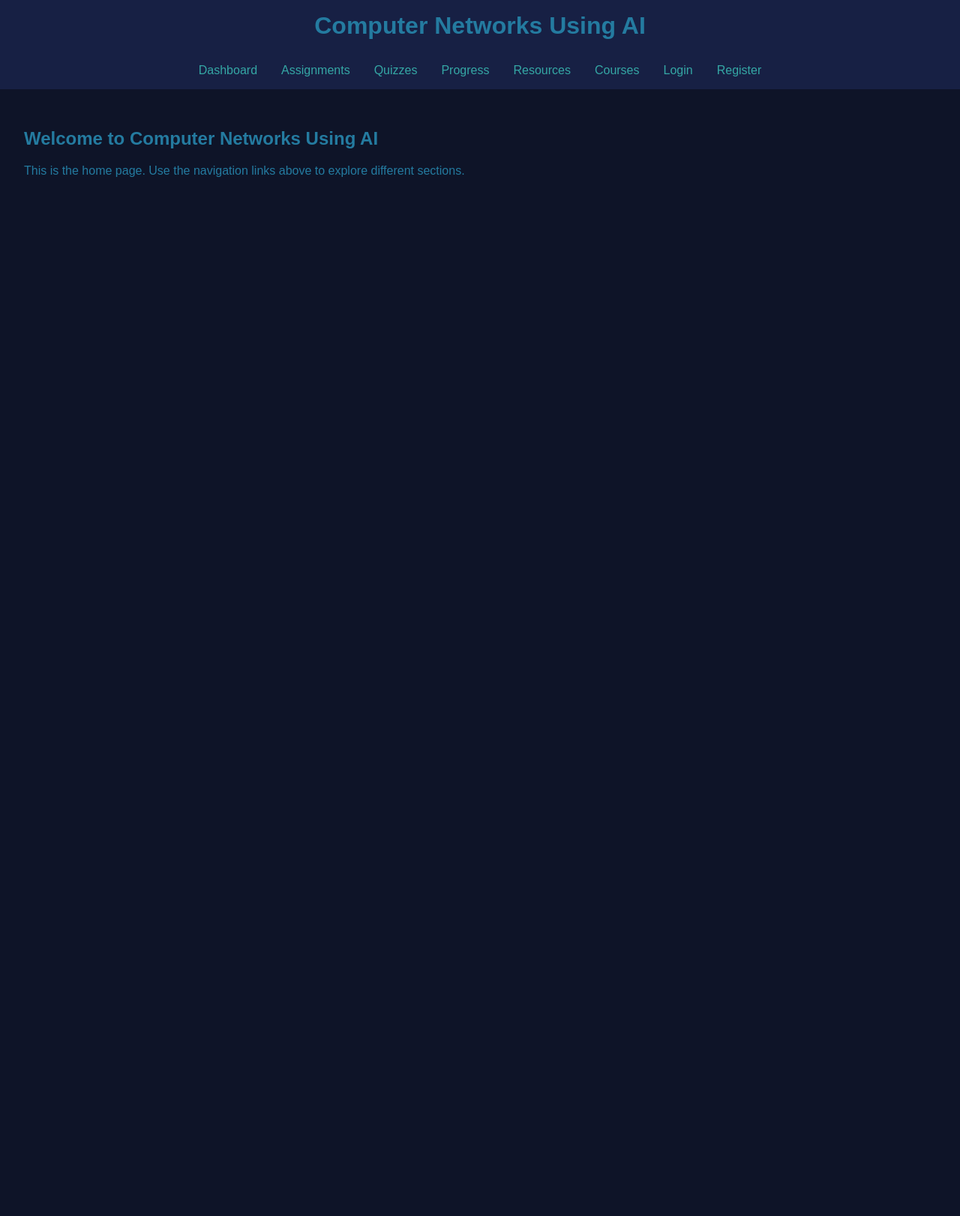
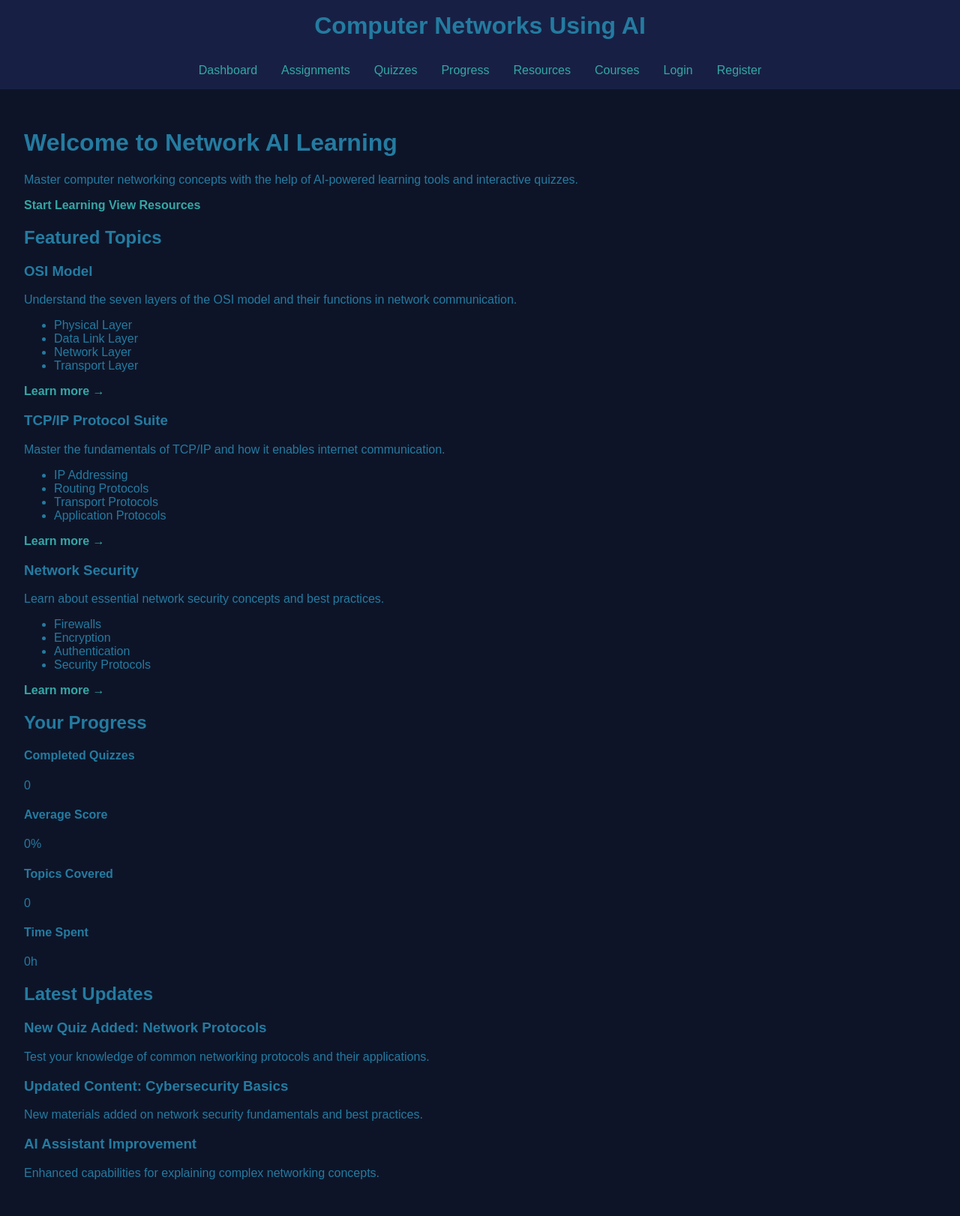
Before and after one commit to OmerCevruk/computer_networks_teaching_platform_with_ai, a Django app: template mainApp/templates/dashboard.html in a window 1280 px wide. Shown: the whole page at 75% size. Before the commit the page ends 236 px from the top, so only its background shows below. Run offline with Django 5.2, Linux system fonts and the light colour scheme; the template is opened without the code that fills it, so the values that code supplies are empty.

Commit message:
makes quiz_chat use ollama (chat.py) and prepares for dashboard

```diff
--- a/mainApp/templates/dashboard.html
+++ b/mainApp/templates/dashboard.html
@@ -1,8 +1,108 @@
 {% extends "base.html" %}
+{% block title %}Dashboard - Computer Networks Using AI{% endblock %}
+{% block content %}
 
-{% block title %}Home - Computer Networks Using AI{% endblock %}
+<!-- Hero Section -->
+<div class="bg-primary-bg-color p-8 rounded-lg shadow-lg mb-8">
+    <div class="max-w-7xl mx-auto">
+        <h1 class="text-4xl font-bold text-text-color mb-4">Welcome to Network AI Learning</h1>
+        <p class="text-lg text-text-color mb-6">Master computer networking concepts with the help of AI-powered learning tools and interactive quizzes.</p>
+        <div class="flex gap-4">
+            <a href="{% url 'quizzes' %}" class="bg-link-color hover:bg-link-hover-bg-color text-white px-6 py-2 rounded-lg transition-colors">Start Learning</a>
+            <a href="{% url 'resources' %}" class="border border-link-color text-link-color hover:bg-link-hover-bg-color hover:text-white px-6 py-2 rounded-lg transition-colors">View Resources</a>
+        </div>
+    </div>
+</div>
 
-{% block content %}
-    <h2>Welcome to Computer Networks Using AI</h2>
-    <p>This is the home page. Use the navigation links above to explore different sections.</p>
+<!-- Featured Topics Section -->
+<div class="max-w-7xl mx-auto mb-12">
+    <h2 class="text-3xl font-bold text-text-color mb-8">Featured Topics</h2>
+    <div class="grid grid-cols-1 md:grid-cols-3 gap-8">
+        <!-- OSI Model -->
+        <div class="bg-header-bg-color rounded-lg p-6 shadow-md">
+            <h3 class="text-xl font-bold text-link-color mb-2">OSI Model</h3>
+            <p class="text-text-color mb-4">Understand the seven layers of the OSI model and their functions in network communication.</p>
+            <ul class="text-text-color mb-4 pl-4">
+                <li>Physical Layer</li>
+                <li>Data Link Layer</li>
+                <li>Network Layer</li>
+                <li>Transport Layer</li>
+            </ul>
+            <a href="#" class="text-link-color hover:text-link-hover-bg-color">Learn more →</a>
+        </div>
+
+        <!-- TCP/IP -->
+        <div class="bg-header-bg-color rounded-lg p-6 shadow-md">
+            <h3 class="text-xl font-bold text-link-color mb-2">TCP/IP Protocol Suite</h3>
+            <p class="text-text-color mb-4">Master the fundamentals of TCP/IP and how it enables internet communication.</p>
+            <ul class="text-text-color mb-4 pl-4">
+                <li>IP Addressing</li>
+                <li>Routing Protocols</li>
+                <li>Transport Protocols</li>
+                <li>Application Protocols</li>
+            </ul>
+            <a href="#" class="text-link-color hover:text-link-hover-bg-color">Learn more →</a>
+        </div>
+
+        <!-- Network Security -->
+        <div class="bg-header-bg-color rounded-lg p-6 shadow-md">
+            <h3 class="text-xl font-bold text-link-color mb-2">Network Security</h3>
+            <p class="text-text-color mb-4">Learn about essential network security concepts and best practices.</p>
+            <ul class="text-text-color mb-4 pl-4">
+                <li>Firewalls</li>
+                <li>Encryption</li>
+                <li>Authentication</li>
+                <li>Security Protocols</li>
+            </ul>
+            <a href="#" class="text-link-color hover:text-link-hover-bg-color">Learn more →</a>
+        </div>
+    </div>
+</div>
+
+<!-- Quick Stats Section -->
+<div class="max-w-7xl mx-auto mb-12">
+    <div class="bg-header-bg-color rounded-lg p-8">
+        <h2 class="text-3xl font-bold text-text-color mb-6">Your Progress</h2>
+        <div class="grid grid-cols-1 md:grid-cols-4 gap-6">
+            <div class="p-4 bg-primary-bg-color rounded-lg">
+                <h4 class="text-link-color font-bold mb-2">Completed Quizzes</h4>
+                <p class="text-3xl text-text-color">0</p>
+            </div>
+            <div class="p-4 bg-primary-bg-color rounded-lg">
+                <h4 class="text-link-color font-bold mb-2">Average Score</h4>
+                <p class="text-3xl text-text-color">0%</p>
+            </div>
+            <div class="p-4 bg-primary-bg-color rounded-lg">
+                <h4 class="text-link-color font-bold mb-2">Topics Covered</h4>
+                <p class="text-3xl text-text-color">0</p>
+            </div>
+            <div class="p-4 bg-primary-bg-color rounded-lg">
+                <h4 class="text-link-color font-bold mb-2">Time Spent</h4>
+                <p class="text-3xl text-text-color">0h</p>
+            </div>
+        </div>
+    </div>
+</div>
+
+<!-- Latest Updates -->
+<div class="max-w-7xl mx-auto mb-12">
+    <h2 class="text-3xl font-bold text-text-color mb-8">Latest Updates</h2>
+    <div class="bg-header-bg-color rounded-lg p-6 shadow-md">
+        <div class="space-y-4">
+            <div class="border-b border-primary-bg-color pb-4">
+                <h3 class="text-link-color font-bold">New Quiz Added: Network Protocols</h3>
+                <p class="text-text-color">Test your knowledge of common networking protocols and their applications.</p>
+            </div>
+            <div class="border-b border-primary-bg-color pb-4">
+                <h3 class="text-link-color font-bold">Updated Content: Cybersecurity Basics</h3>
+                <p class="text-text-color">New materials added on network security fundamentals and best practices.</p>
+            </div>
+            <div>
+                <h3 class="text-link-color font-bold">AI Assistant Improvement</h3>
+                <p class="text-text-color">Enhanced capabilities for explaining complex networking concepts.</p>
+            </div>
+        </div>
+    </div>
+</div>
+
 {% endblock %}
--- a/networkai/settings.py
+++ b/networkai/settings.py
@@ -73,7 +73,7 @@
     },
 ]
 
-WSGI_APPLICATION = 'networkai.wsgi.application'
+ASGI_APPLICATION = 'networkai.asgi.application'
 
 
 # Database
--- a/pyproject.toml
+++ b/pyproject.toml
@@ -12,4 +12,5 @@
     "torch>=2.5.1",
     "transformers>=4.46.3",
     "ollama>=0.4.3",
+    "uvicorn>=0.33.0",
 ]
```
Also changed, not shown: mainApp/chat.py (+13 -2 lines), mainApp/views.py (+242 -143 lines), 1 other file.
